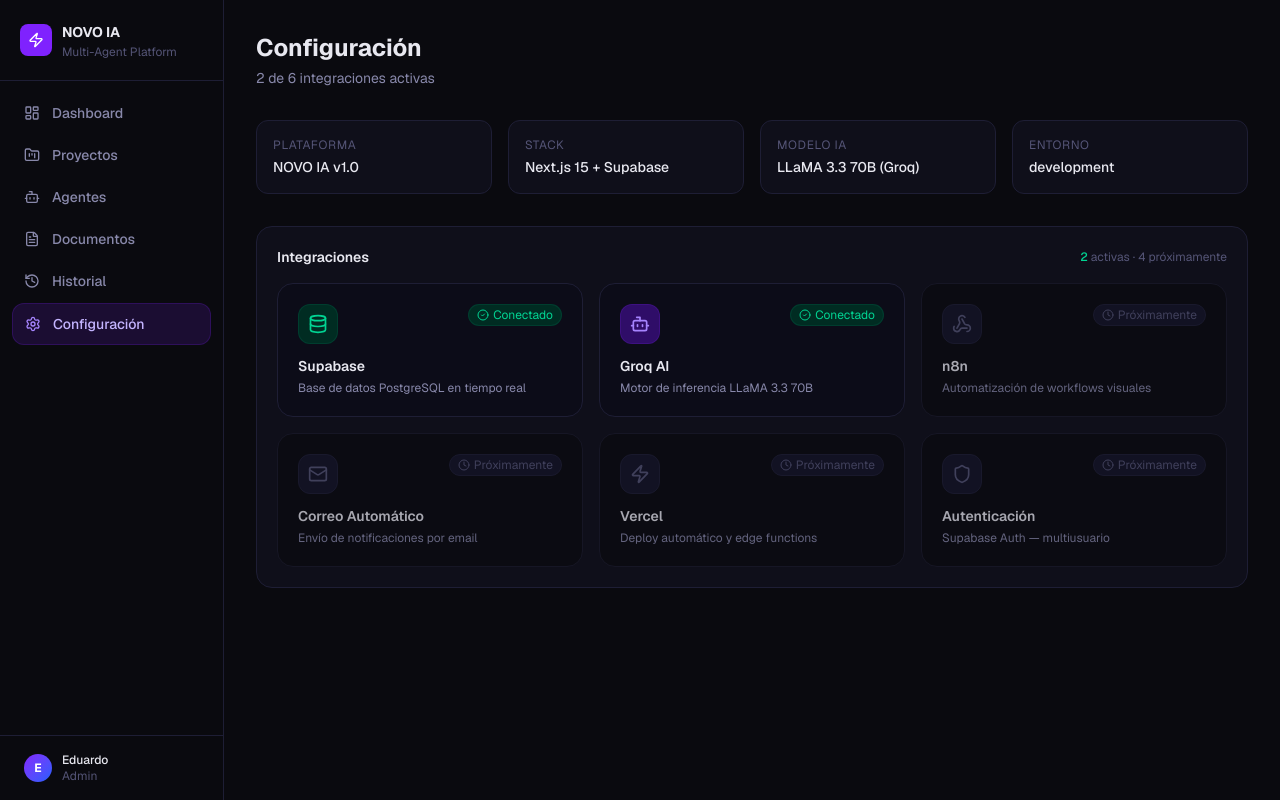
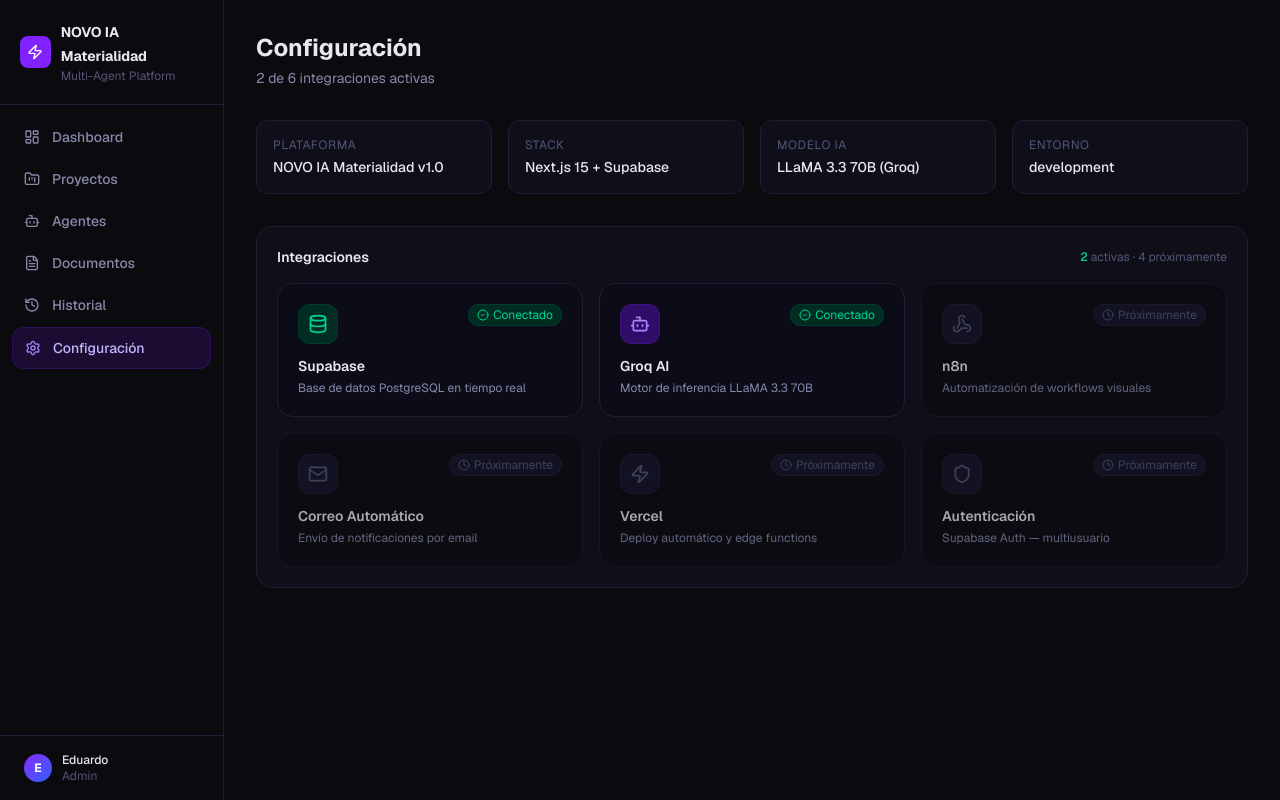
Before and after one commit to eduardomagdaleno2003/Novo-ai-web, a Next.js app: page /settings in a window 1280 px wide. Built offline with nearby package versions, Linux system fonts and the light colour scheme.

Commit message:
rename: NOVO IA Materialidad

```diff
--- a/src/app/(app)/settings/page.tsx
+++ b/src/app/(app)/settings/page.tsx
@@ -36,7 +36,7 @@
 ]
 
 const sysInfo = [
-  { label: 'Plataforma', value: 'NOVO IA v1.0' },
+  { label: 'Plataforma', value: 'NOVO IA Materialidad v1.0' },
   { label: 'Stack',      value: 'Next.js 15 + Supabase' },
   { label: 'Modelo IA',  value: 'LLaMA 3.3 70B (Groq)' },
   { label: 'Entorno',    value: process.env.NODE_ENV ?? 'development' },
--- a/src/app/layout.tsx
+++ b/src/app/layout.tsx
@@ -13,7 +13,7 @@
 });
 
 export const metadata: Metadata = {
-  title: "NOVO IA — Multi-Agent Platform",
+  title: "NOVO IA Materialidad — Multi-Agent Platform",
   description: "Plataforma SaaS de agentes IA para automatización de oficina",
 };
 
--- a/src/components/layout/Sidebar.tsx
+++ b/src/components/layout/Sidebar.tsx
@@ -34,7 +34,7 @@
             <Zap className="w-4 h-4 text-white" />
           </div>
           <div>
-            <span className="text-[#e8e8f0] font-bold text-sm">NOVO IA</span>
+            <span className="text-[#e8e8f0] font-bold text-sm">NOVO IA Materialidad</span>
             <p className="text-[#555577] text-xs">Multi-Agent Platform</p>
           </div>
         </div>
--- a/src/components/projects/NewProjectForm.tsx
+++ b/src/components/projects/NewProjectForm.tsx
@@ -439,7 +439,7 @@
             <div className="w-3 h-3 rounded-full bg-yellow-500/60" />
             <div className="w-3 h-3 rounded-full bg-emerald-500/60" />
           </div>
-          <span className="text-[#555577] text-xs font-mono ml-2">novo-ia — agentes</span>
+          <span className="text-[#555577] text-xs font-mono ml-2">novo-ia materialidad — agentes</span>
           {phase === 'running' && (
             <span className="ml-auto flex items-center gap-1.5 text-[#555577] text-xs">
               <span className="w-1.5 h-1.5 rounded-full bg-emerald-400 animate-pulse" /> ejecutando
```
